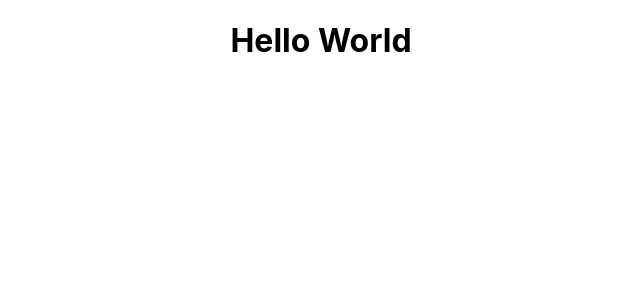
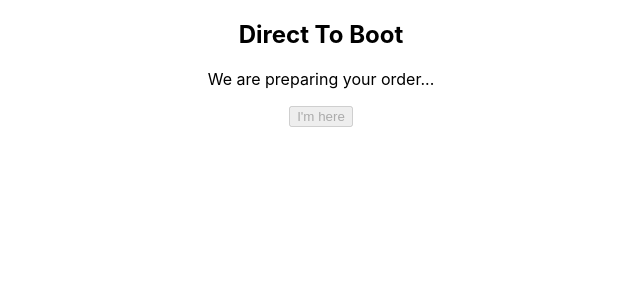
Before and after one commit to rparias/tdd-miragejs-reactquery-direct-to-boot, a React (Create React App) app: page / in a window 1280 px wide. Shown: the top 300 px of the page, without its empty margins (319-959 px from the left). Built offline with nearby package versions, Linux system fonts and the light colour scheme; the HTML template or start-up script is replaced by a standard one.

Commit message:
adds initial test

```diff
--- a/src/App.tsx
+++ b/src/App.tsx
@@ -1,9 +1,10 @@
 import './App.css';
+import { DirectToBoot } from './DirectToBoot';
 
 function App() {
   return (
     <div className="app">
-      <h1>Hello World</h1>
+      <DirectToBoot orderId='order-id' />
     </div>
   );
 }
--- /dev/null
+++ b/src/DirectToBoot.tsx
@@ -0,0 +1,9 @@
+export const DirectToBoot = ({ orderId }: { orderId: string; }) => {
+  return (
+    <div>
+      <h2>Direct To Boot</h2>
+      <p>We are preparing your order...</p>
+      <button disabled>I'm here</button>
+    </div>
+  );
+};
```
Also changed, not shown: 1 other file (tests, documents, lock files or other folders).
